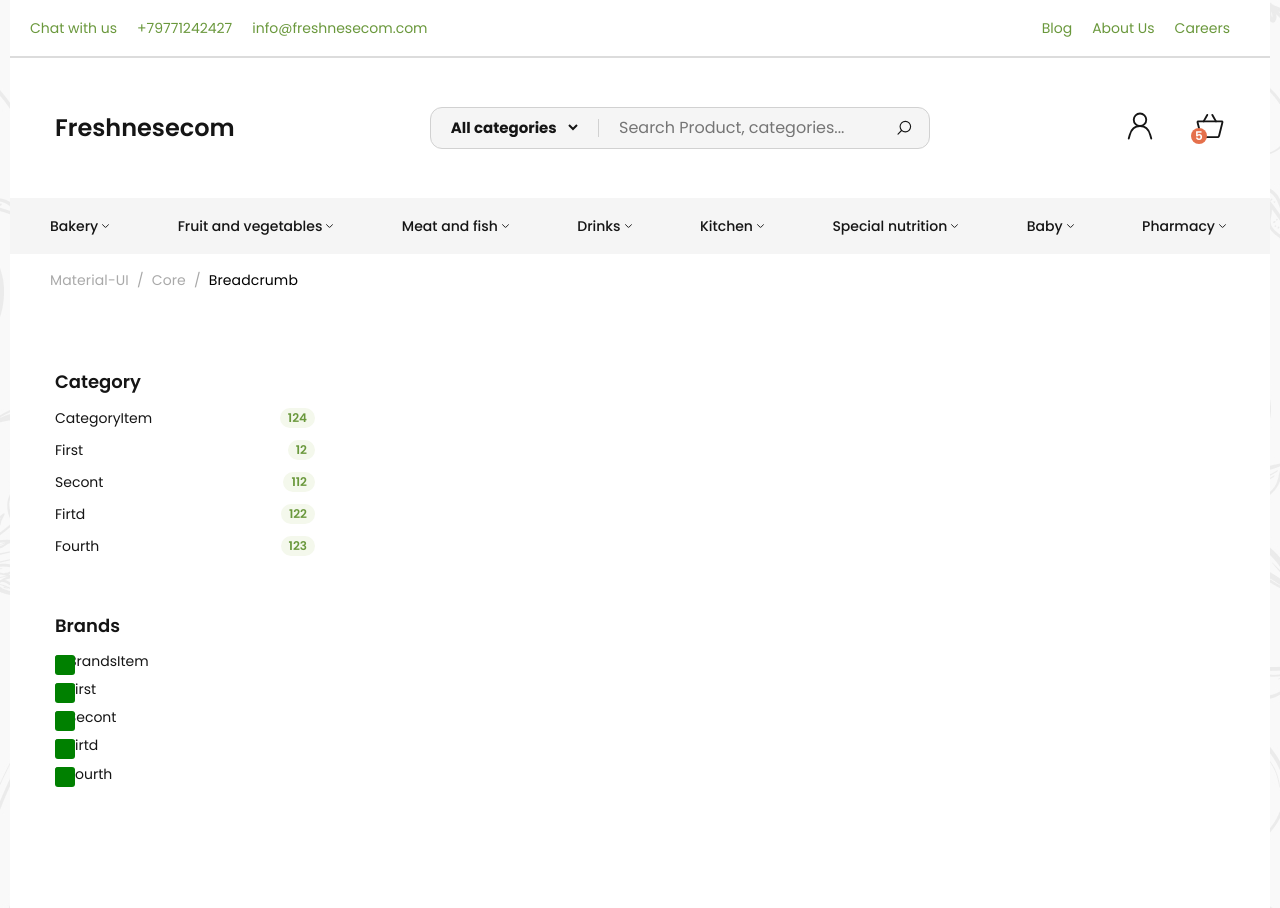
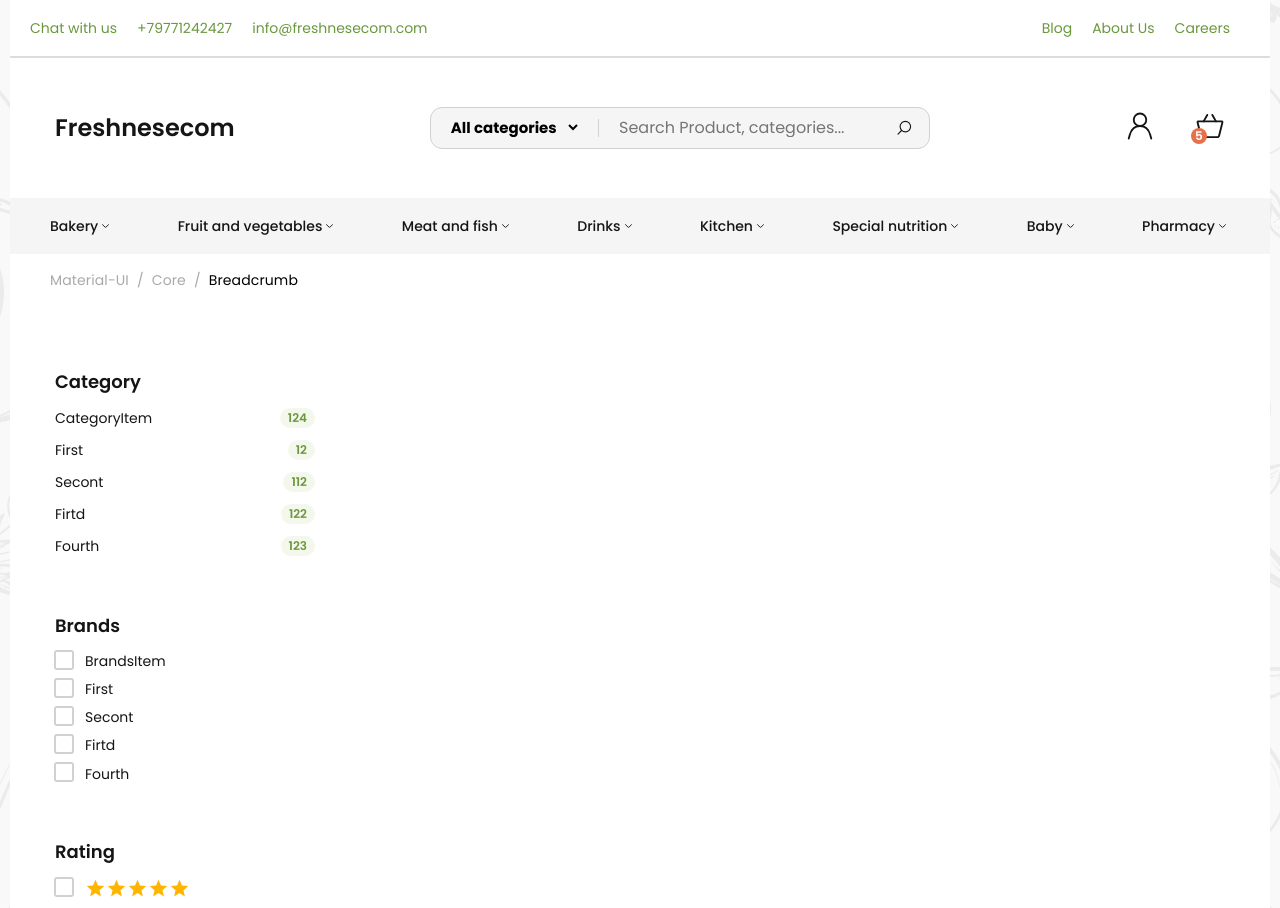
Before and after one commit to Savantm1/E-commerce, a React (Create React App) app: page / in a window 1280 px wide. Shown: the top 908 px of the page. Built offline with nearby package versions, Linux system fonts and the light colour scheme.

Commit message:
add brands and rating

```diff
--- a/package.json
+++ b/package.json
@@ -4,6 +4,8 @@
   "private": true,
   "dependencies": {
     "@material-ui/core": "^4.11.3",
+    "@material-ui/icons": "^4.11.2",
+    "@material-ui/lab": "^4.0.0-alpha.57",
     "@testing-library/jest-dom": "^5.11.4",
     "@testing-library/react": "^11.1.0",
     "@testing-library/user-event": "^12.1.10",
--- a/src/App.scss
+++ b/src/App.scss
@@ -29,7 +29,6 @@
   margin: 0;
   list-style: none;
   text-decoration: none;
-  color: $black;
   font-family: "Poppins";
   font-weight: 400;
   box-sizing: border-box;
@@ -37,6 +36,11 @@
 
 html {
   font-size: 14px;
+  color: $black;
+}
+
+a {
+  color: $black;
 }
 
 .App {
--- a/src/components/Filters/Brands/Brands.jsx
+++ b/src/components/Filters/Brands/Brands.jsx
@@ -27,7 +27,6 @@ const StyledBrands = styled.div`
 `;
 
 const Brands = (props = BrandsData) => {
-  console.log(props);
   return (
     <StyledBrands {...props}>
       <Title>Brands</Title>
--- a/src/components/Filters/Brands/BrandsItem/BrandsItem.jsx
+++ b/src/components/Filters/Brands/BrandsItem/BrandsItem.jsx
@@ -1,9 +1,11 @@
-import React from 'react'
-import styled from 'styled-components'
-import ItemCheckbox from './ItemCheckbox';
+import React from "react";
+import styled from "styled-components";
+import ItemCheckbox from "./ItemCheckbox";
 
 const StyledBrandsItem = styled.label`
   cursor: pointer;
+  position: relative;
+  padding-left: 30px;
   display: flex;
   justify-content: flex-start;
   align-items: center;
@@ -14,14 +16,12 @@ const StyledBrandsItem = styled.label`
 `;
 
 const BrandsItem = (props) => {
-    return (
-            <StyledBrandsItem {...props}>
-                <ItemCheckbox/>
-                {props.itemName}
-            </StyledBrandsItem>
-
-
-    )
-}
+  return (
+    <StyledBrandsItem {...props}>
+      <ItemCheckbox />
+      {props.itemName}
+    </StyledBrandsItem>
+  );
+};
 
 export default BrandsItem;
--- a/src/components/Filters/Brands/BrandsItem/ItemCheckbox.jsx
+++ b/src/components/Filters/Brands/BrandsItem/ItemCheckbox.jsx
@@ -2,13 +2,36 @@ import React from 'react'
 import styled from 'styled-components'
 
 const StyledItemCheckbox = styled.input.attrs({ type: 'checkbox' })`
+        width:1px;
+        position:absolute;
+        left:0;
     &::before {
+        box-sizing:border-box;
         content: "";
         width: 20px;
         height: 20px;
-        background-color:green;
         position:absolute;
+        left: -1px;
+        top: -5px;
         border-radius: 3px;
+        border: 2px solid #D1D1D1;
+    }
+
+    &:checked {
+        &::before {
+            border-color: #46760A;
+            background-color: #6A983C;
+        }
+        &::after {
+            box-sizing:border-box;
+            content: "✓";
+            color:white;
+            width: 20px;
+            height: 20px;
+            position: absolute;
+            left: 4px;
+            top:-4px;
+        }
     }
 `;
 
--- a/src/components/Filters/Filters.jsx
+++ b/src/components/Filters/Filters.jsx
@@ -2,6 +2,8 @@ import React from "react";
 import styled from "styled-components";
 import Brands from "./Brands/Brands";
 import Category from "./Categories/Category";
+import Rating from "./Rating/Rating";
+
 
 const StyledFilters = styled.aside`
   display: flex;
@@ -14,6 +16,7 @@ const Filters = (props) => {
     <StyledFilters {...props}>
       <Category />
       <Brands/>
+      <Rating/>
     </StyledFilters>
   );
 };
--- /dev/null
+++ b/src/components/Filters/Rating/Rating.jsx
@@ -0,0 +1,21 @@
+import React from "react";
+import styled from "styled-components";
+import Title from "./../Title/Title";
+import RatingItem from "./RatingItem/RatingItem";
+const StyledRating = styled.div``;
+
+const stars = [1, 2, 3, 4, 5];
+
+const starsElements = stars.reverse().map((element) => {
+  return <RatingItem key={element} star={element} />;
+});
+const Rating = (props) => {
+  return (
+    <StyledRating {...props}>
+      <Title>Rating</Title>
+      {starsElements}
+    </StyledRating>
+  );
+};
+
+export default Rating;
--- /dev/null
+++ b/src/components/Filters/Rating/RatingItem/RatingItem.jsx
@@ -0,0 +1,28 @@
+import { Rating } from "@material-ui/lab";
+import React from "react";
+import styled from "styled-components";
+import ItemCheckbox from "./../../Brands/BrandsItem/ItemCheckbox";
+
+const StyledRatingItem = styled.label`
+  cursor: pointer;
+  position: relative;
+  padding-left: 30px;
+  display: flex;
+  justify-content: flex-start;
+  align-items: center;
+  font-size: 14px;
+  font-weight: 400;
+  margin-bottom: 12px;
+  width: 100%;
+`;
+
+const RatingItem = (props) => {
+  return (
+    <StyledRatingItem {...props}>
+      <ItemCheckbox />
+      <Rating name="read-only" value={props.star} readOnly />
+    </StyledRatingItem>
+  );
+};
+
+export default RatingItem;
```
Also changed, not shown: src/components/Filters/Brands/BrandsItem/ic-actions-multi-success.svg (added), 1 other file (tests, documents, lock files or other folders).
